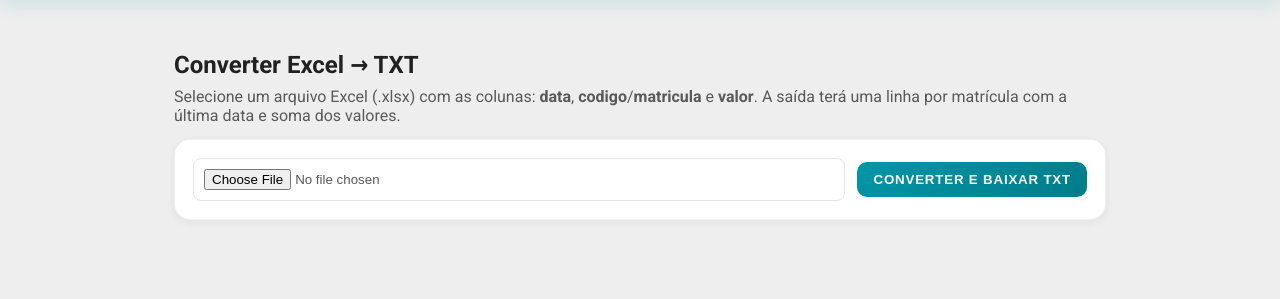
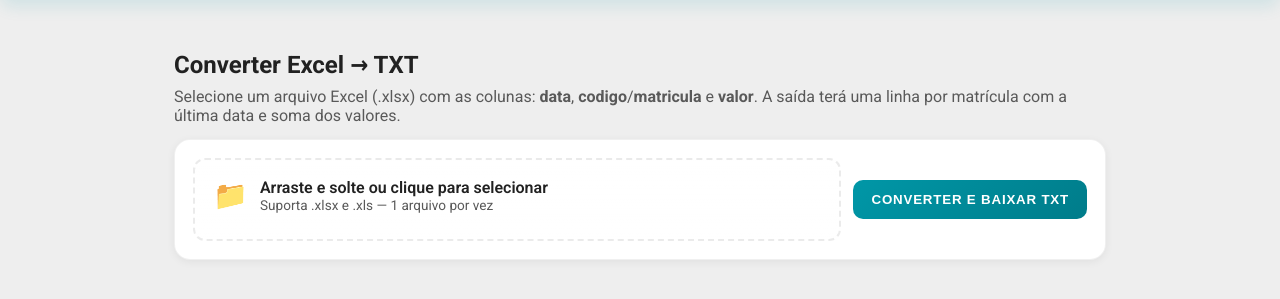
Before and after one commit to lucasfbraun/daily-lunch-log, a Flask app: page / in a window 1280 px wide. Shown: the part 77-376 px from the top of the page. Run offline with Flask 3, Linux system fonts and the light colour scheme.

Commit message:
ajustando upload de excel

```diff
--- a/static/app.js
+++ b/static/app.js
@@ -3,6 +3,8 @@ document.addEventListener('DOMContentLoaded', ()=>{
   const fileInput = document.getElementById('fileInput');
   const status = document.getElementById('status');
   const downloadArea = document.getElementById('downloadArea');
+  const fileDrop = document.querySelector('.file-drop');
+  const fileNameEl = document.getElementById('fileName');
 
   form.addEventListener('submit', async (e)=>{
     e.preventDefault();
@@ -36,4 +38,27 @@ document.addEventListener('DOMContentLoaded', ()=>{
       status.textContent = 'Erro ao enviar o arquivo.';
     }
   });
+
+  // update filename display when a file is selected
+  fileInput.addEventListener('change', ()=>{
+    const f = fileInput.files[0];
+    if(f){
+      fileNameEl.textContent = f.name;
+    } else {
+      fileNameEl.textContent = '';
+    }
+  });
+
+  // drag and drop support on the label
+  if(fileDrop){
+    fileDrop.addEventListener('dragover', (e)=>{ e.preventDefault(); fileDrop.classList.add('dragover'); });
+    fileDrop.addEventListener('dragleave', ()=>{ fileDrop.classList.remove('dragover'); });
+    fileDrop.addEventListener('drop', (e)=>{
+      e.preventDefault(); fileDrop.classList.remove('dragover');
+      if(e.dataTransfer && e.dataTransfer.files && e.dataTransfer.files.length){
+        fileInput.files = e.dataTransfer.files;
+        const evt = new Event('change'); fileInput.dispatchEvent(evt);
+      }
+    });
+  }
 });
--- a/static/styles.css
+++ b/static/styles.css
@@ -31,12 +31,19 @@ h2{color:var(--accent2);margin:0 0 8px 0}
 
 /* Card */
 .card{background:var(--lt1);padding:18px;border-radius:16px;display:flex;gap:12px;align-items:center;flex-wrap:wrap;border:1px solid rgba(0,0,0,0.06);box-shadow:0 2px 8px rgba(0,0,0,0.06)}
-.card input[type="file"]{flex:1;padding:10px;border-radius:8px;border:1px solid #e6e6e6}
+.card input[type="file"]{display:none}
+.file-drop{flex:1;display:block;border:2px dashed rgba(0,0,0,0.08);padding:18px;border-radius:12px;background:linear-gradient(180deg, rgba(255,255,255,0.6), rgba(255,255,255,0.4));cursor:pointer;transition:all 0.18s ease}
+.file-drop:hover{border-color:var(--accent3);box-shadow:0 6px 18px rgba(0,0,0,0.06);transform:translateY(-2px)}
+.file-drop-content{display:flex;align-items:center;gap:12px}
+.file-icon{font-size:28px}
+.file-title{font-weight:600;color:var(--accent2)}
+.file-sub{font-size:0.85rem;color:var(--dk2)}
+.file-name{margin-top:8px;font-size:0.95rem;color:var(--dk2);font-weight:600}
 
 /* Buttons */
 /* primary CTA uses green gradients */
-.btn-cta{background:linear-gradient(135deg,var(--accent5) 0%, #007c8a 100%);color:var(--lt1);border-radius:10px;padding:10px 16px;border:none;font-weight:700;letter-spacing:0.8px;cursor:pointer;text-transform:uppercase}
-.btn-cta:hover{background:linear-gradient(135deg,#007c8a 0%, var(--accent5) 100%);transform:translateY(-2px);box-shadow:0 6px 16px rgba(0,151,167,0.18)}
+.btn-cta{background:linear-gradient(135deg,var(--accent5) 0%, #007c8a 100%);color:var(--lt1);border-radius:10px;padding:12px 18px;border:none;font-weight:700;letter-spacing:0.8px;cursor:pointer;text-transform:uppercase}
+.btn-cta:hover{background:linear-gradient(135deg,#007c8a 0%, var(--accent5) 100%);transform:translateY(-2px);box-shadow:0 8px 20px rgba(0,151,167,0.18)}
 
 /* Download link */
 #downloadArea{margin-top:12px}
--- a/templates/index.html
+++ b/templates/index.html
@@ -24,8 +24,18 @@
       <p class="lead">Selecione um arquivo Excel (.xlsx) com as colunas: <strong>data</strong>, <strong>codigo</strong>/<strong>matricula</strong> e <strong>valor</strong>. A saída terá uma linha por matrícula com a última data e soma dos valores.</p>
 
       <div class="card">
-        <form id="uploadForm" style="display:flex;gap:12px;align-items:center;margin:0;width:100%">
-          <input type="file" id="fileInput" name="file" accept=".xlsx,.xls" required>
+        <form id="uploadForm" style="display:flex;gap:12px;align-items:center;margin:0;width:100%;flex-wrap:wrap">
+          <label class="file-drop" for="fileInput">
+            <input type="file" id="fileInput" name="file" accept=".xlsx,.xls" required>
+            <div class="file-drop-content">
+              <div class="file-icon">📁</div>
+              <div class="file-text">
+                <div class="file-title">Arraste e solte ou clique para selecionar</div>
+                <div class="file-sub">Suporta .xlsx e .xls — 1 arquivo por vez</div>
+              </div>
+            </div>
+            <div class="file-name" id="fileName" aria-live="polite"></div>
+          </label>
           <button type="submit" class="btn-cta">Converter e baixar TXT</button>
         </form>
       </div>
```
